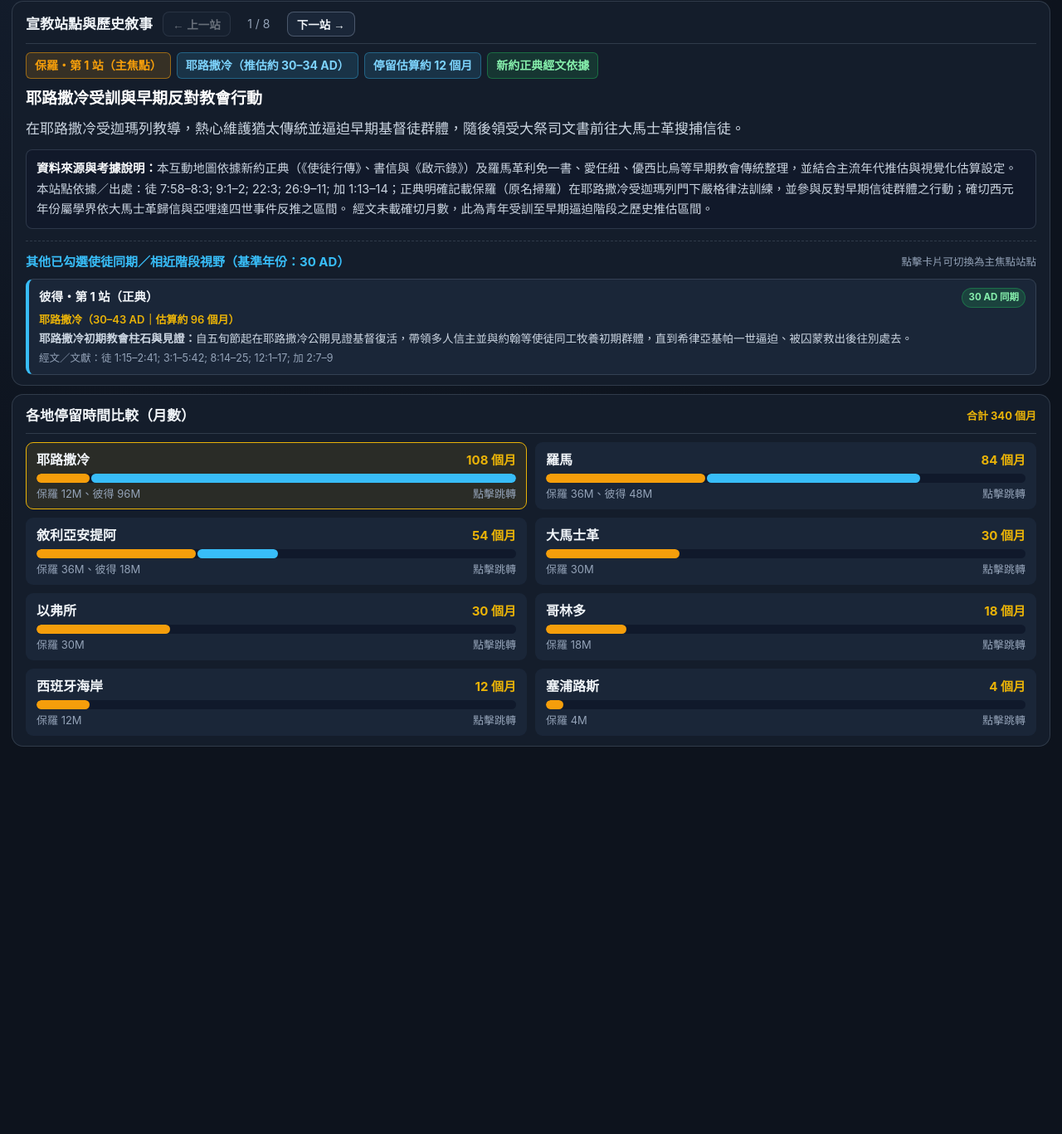
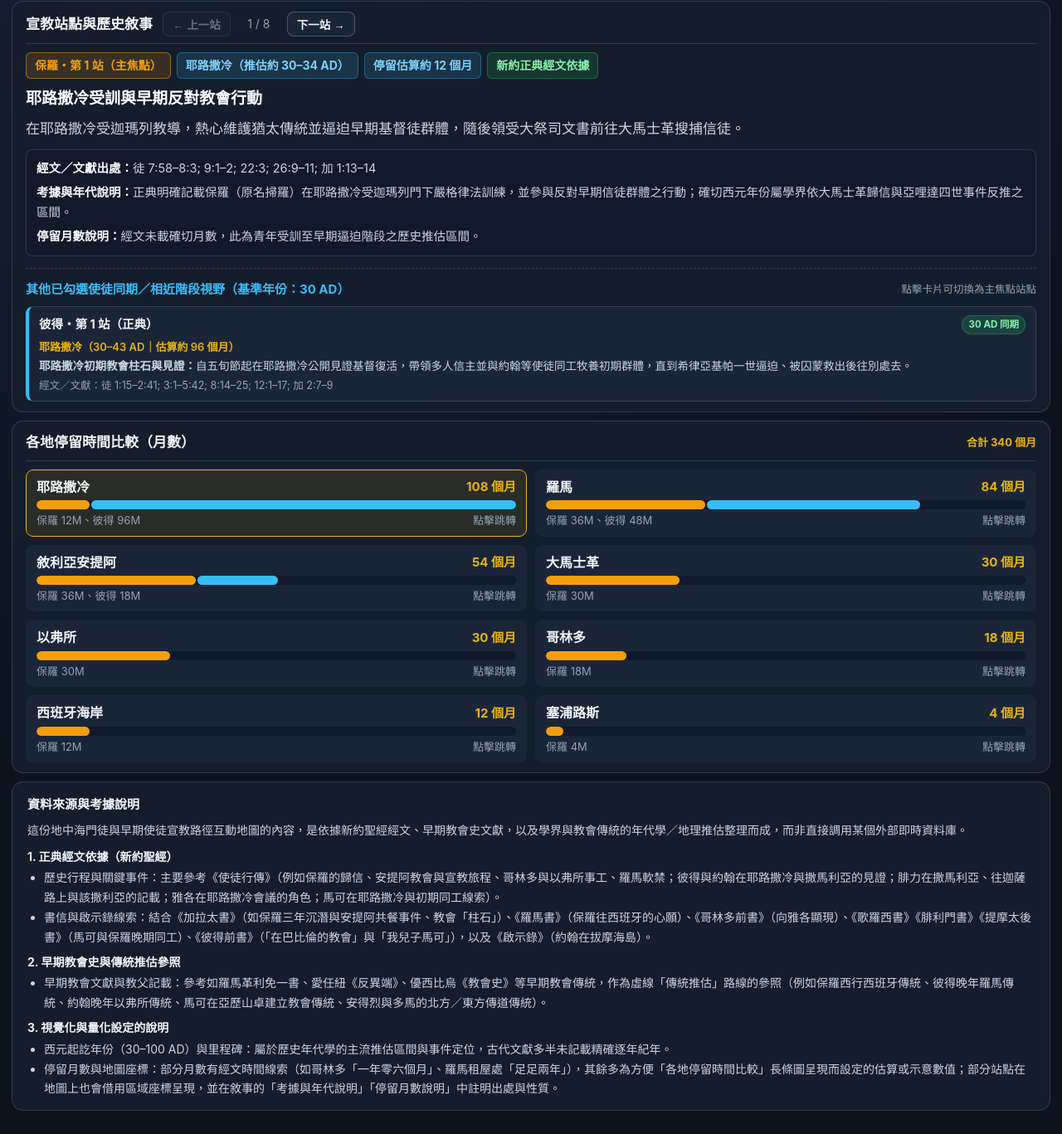
Before and after one commit to davihuan2/apostles-map, a plain HTML site: page index.html in a window 1280 px wide. Shown: the part 592-1959 px from the top of the page at 83% size. Before the commit the page ends 1520 px from the top, so only its background shows below. Drawn offline with Linux system fonts and the light colour scheme.

Commit message:
Add files via upload

```diff
--- a/index.html
+++ b/index.html
@@ -853,6 +853,32 @@
       </div>
       <div class="duration-list" id="duration-list"></div>
     </aside>
+
+    <!-- 6. 網站最下方資料來源與考據備注說明 -->
+    <footer style="background: var(--bg-panel); border: 1px solid var(--border-subtle); border-radius: var(--radius-lg); padding: 14px 18px; font-size: 14px; line-height: 1.7; color: var(--text-secondary);">
+      <div style="font-weight: 700; font-size: 15px; color: var(--text-primary); margin-bottom: 6px;">資料來源與考據說明</div>
+      <p style="margin-bottom: 8px;">這份地中海門徒與早期使徒宣教路徑互動地圖的內容，是依據新約聖經經文、早期教會史文獻，以及學界與教會傳統的年代學／地理推估整理而成，而非直接調用某個外部即時資料庫。</p>
+      <div style="margin-bottom: 6px;">
+        <div style="font-weight: 700; color: var(--text-primary);">1. 正典經文依據（新約聖經）</div>
+        <ul style="margin: 2px 0 0 20px;">
+          <li>歷史行程與關鍵事件：主要參考《使徒行傳》（例如保羅的歸信、安提阿教會與宣教旅程、哥林多與以弗所事工、羅馬軟禁；彼得與約翰在耶路撒冷與撒馬利亞的見證；腓力在撒馬利亞、往迦薩路上與該撒利亞的記載；雅各在耶路撒冷會議的角色；馬可在耶路撒冷與初期同工線索）。</li>
+          <li>書信與啟示錄線索：結合《加拉太書》（如保羅三年沉潛與安提阿共餐事件、教會「柱石」）、《羅馬書》（保羅往西班牙的心願）、《哥林多前書》（向雅各顯現）、《歌羅西書》《腓利門書》《提摩太後書》（馬可與保羅晚期同工）、《彼得前書》（「在巴比倫的教會」與「我兒子馬可」），以及《啟示錄》（約翰在拔摩海島）。</li>
+        </ul>
+      </div>
+      <div style="margin-bottom: 6px;">
+        <div style="font-weight: 700; color: var(--text-primary);">2. 早期教會史與傳統推估參照</div>
+        <ul style="margin: 2px 0 0 20px;">
+          <li>早期教會文獻與教父記載：參考如羅馬革利免一書、愛任紐《反異端》、優西比烏《教會史》等早期教會傳統，作為虛線「傳統推估」路線的參照（例如保羅西行西班牙傳統、彼得晚年羅馬傳統、約翰晚年以弗所傳統、馬可在亞歷山卓建立教會傳統、安得烈與多馬的北方／東方傳道傳統）。</li>
+        </ul>
+      </div>
+      <div>
+        <div style="font-weight: 700; color: var(--text-primary);">3. 視覺化與量化設定的說明</div>
+        <ul style="margin: 2px 0 0 20px;">
+          <li>西元起訖年份（30–100 AD）與里程碑：屬於歷史年代學的主流推估區間與事件定位，古代文獻多半未記載精確逐年紀年。</li>
+          <li>停留月數與地圖座標：部分月數有經文時間線索（如哥林多「一年零六個月」、羅馬租屋處「足足兩年」），其餘多為方便「各地停留時間比較」長條圖呈現而設定的估算或示意數值；部分站點在地圖上也會借用區域座標呈現，並在敘事的「考據與年代說明」「停留月數說明」中註明出處與性質。</li>
+        </ul>
+      </div>
+    </footer>
   </div>
 
   <script>
@@ -1621,7 +1647,9 @@
         <div class="narrative-heading">${stop.title}</div>
         <p>${stop.desc}</p>
         <div style="margin-top:10px; padding:10px 12px; border-radius:8px; background:rgba(15,23,42,0.55); border:1px solid var(--border-subtle); font-size:14.5px; color:var(--text-secondary);">
-          <div><strong style="color:#f8fafc;">資料來源與考據說明：</strong>本互動地圖依據新約正典（《使徒行傳》、書信與《啟示錄》）及羅馬革利免一書、愛任紐、優西比烏等早期教會傳統整理，並結合主流年代推估與視覺化估算設定。本站點依據／出處：${stop.ref}；${stop.basisNote || ""} ${stop.durationBasis || ""}</div>
+          <div style="margin-bottom:4px;"><strong style="color:#f8fafc;">經文／文獻出處：</strong>${stop.ref}</div>
+          <div style="margin-bottom:4px;"><strong style="color:#f8fafc;">考據與年代說明：</strong>${stop.basisNote || ""}</div>
+          <div><strong style="color:#f8fafc;">停留月數說明：</strong>${stop.durationBasis || ""}</div>
         </div>
         ${concurrentHtml}
       `;
```
